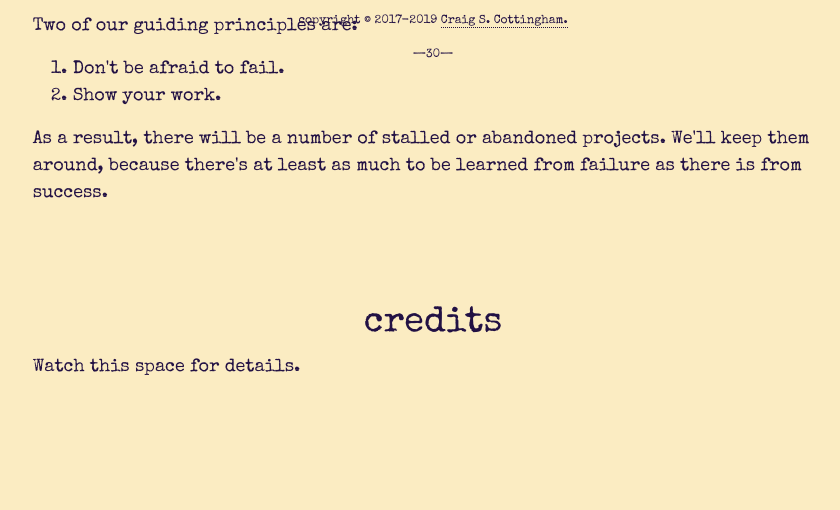
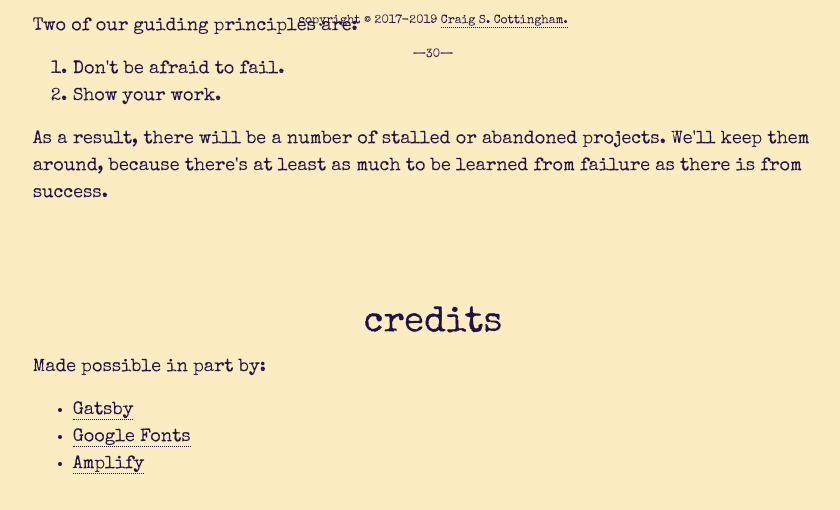
Before and after one commit to FiniteMonkeys/finitemonkeys.org, a Gatsby site: page / in a window 1280 px wide. Shown: the part 720-1230 px from the top of the page, without its empty margins (207-1047 px from the left). Before the commit the page ends 1181 px from the top, so only its background shows below. Built offline with nearby package versions, Linux system fonts and the light colour scheme; Gatsby itself is replaced by a stand-in of ours.

Commit message:
Add credits to index.js

```diff
--- a/src/pages/index.js
+++ b/src/pages/index.js
@@ -43,7 +43,12 @@ export default () => (
       </Article>
 
       <Article articleTitle="credits">
-        <p>Watch this space for details.</p>
+        <p>Made possible in part by:</p>
+        <ul>
+          <li><a href="https://www.gatsbyjs.org/">Gatsby</a></li>
+          <li><a href="https://fonts.google.com/">Google Fonts</a></li>
+          <li><a href="https://aws-amplify.github.io/docs/">Amplify</a></li>
+        </ul>
       </Article>
 
     </Section>
```
